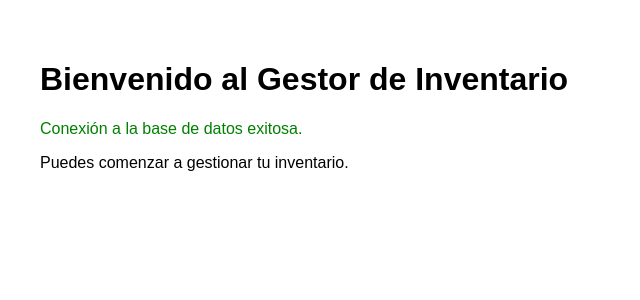
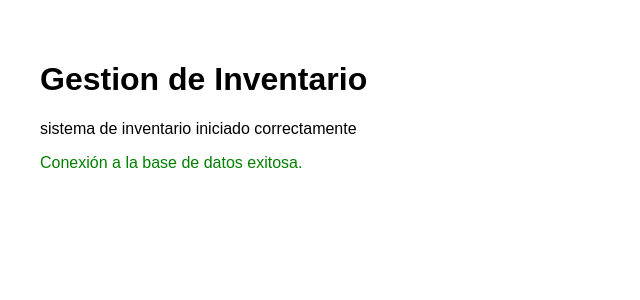
Before and after one commit to Mauricio-27/proyecto-php-inventario, a PHP site: page / in a window 1280 px wide. Shown: the top 300 px of the page, without its empty margins (0-640 px from the left). Run offline with PHP 8.4, Linux system fonts and the light colour scheme.

Commit message:
Utilidades y inicio de sesion, prueba de conectividad

```diff
--- /dev/null
+++ b/app/auth.php
@@ -0,0 +1,11 @@
+<?php
+// Iniciar la sesión del usuario
+session_start();
+
+// Verificar si el usuario ha iniciado sesión si no, redirigir al login
+function obligar_login() {
+    if (!isset($_SESSION['usuario_id'])) {
+        header('Location: login.php');
+        exit;
+    }
+}
--- /dev/null
+++ b/app/utils.php
@@ -0,0 +1,12 @@
+<?php
+
+// Limpia texto antes de mostrarlo en pantalla para evitar XSS
+function e($texto) {
+    return htmlspecialchars($texto, ENT_QUOTES, 'UTF-8');
+}
+
+// Redirigir al usuario a una URL específica
+function redirect($url) {
+    header("Location: $url");
+    exit;
+}
--- a/public/index.php
+++ b/public/index.php
@@ -1,5 +1,8 @@
 <?php
+// Archivo principal de la aplicación que carga las dependencias necesarias
 require_once __DIR__ . '/../app/pdo.php';
+require_once __DIR__ . '/../app/utils.php';
+require_once __DIR__ . '/../app/auth.php';
 
 ?>
 <!DOCTYPE html>
@@ -18,10 +21,16 @@ require_once __DIR__ . '/../app/pdo.php';
         </style>
     </head>
     <body>
-        <h1>Bienvenido al Gestor de Inventario</h1>
-        <?php if ($pdo): ?>
-            <p class="success">Conexión a la base de datos exitosa.</p>
-            <p>Puedes comenzar a gestionar tu inventario.</p>
-            <?php endif; ?>
+        <h1>Gestion de Inventario</h1>
+        <p>
+        <!-- el echo e() es mostrar texto seguro si se cargan las utilidades -->
+        <?php
+        echo e("sistema de inventario iniciado correctamente");
+        ?>
+        </p>
+        <!-- Verificar la conexión a la base de datos -->
+        <?php if (isset($pdo)): ?>
+            <p style="color: green;">Conexión a la base de datos exitosa.</p>
+        <?php endif; ?>
     </body>
 </html>
```
